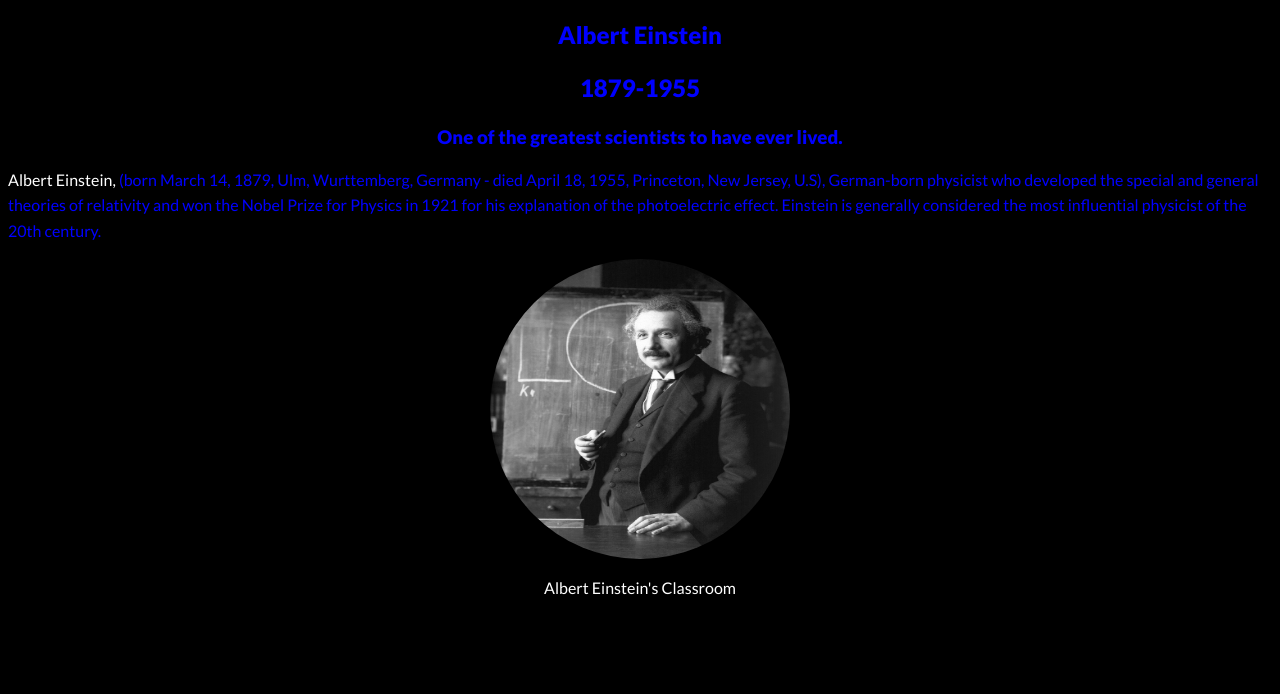
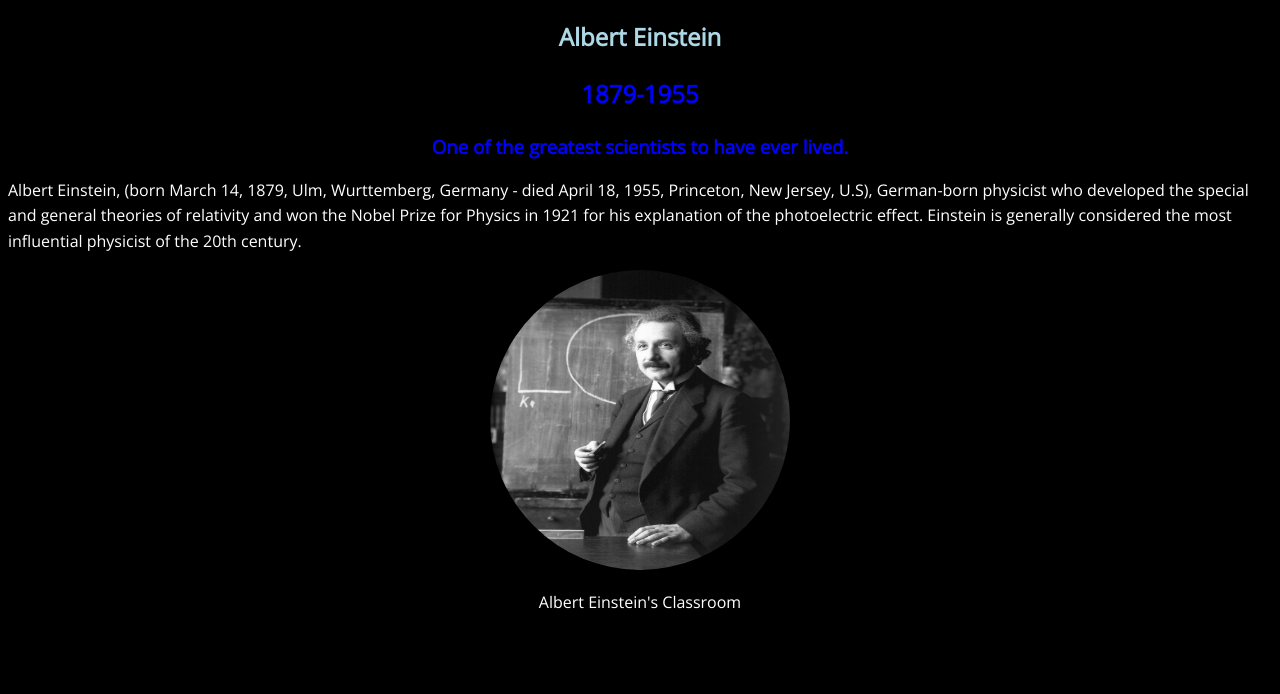
Before and after one commit to Oluwatosin017/Albert-Einstein-tribute, a plain HTML site: page index.html in a window 1280 px wide. Shown: the top 694 px of the page. Drawn offline with nearby package versions, Linux system fonts and the light colour scheme.

Commit message:
Fixes and addition

```diff
--- a/index.css
+++ b/index.css
@@ -9,10 +9,9 @@ img{
 body{
     background-color: black;
     color: white;
-    font-family: 'Lato', sans-serif;
 }
 .long-history-about-baba-einstein {
-    color: blue;
+    color: white;
     line-height: 160%;
 }
 
@@ -21,5 +20,5 @@ li {
 }
 
 strong, b {
-    color: blue;
+    color: lightblue;
 }
--- a/index.html
+++ b/index.html
@@ -5,9 +5,11 @@
     <meta name="viewport" content="width=device-width, initial-scale=1.0">
     <title>Biography Of Albert Einstein</title>
     <link rel="stylesheet" href="index.css">
-<link href="https://fonts.googleapis.com/css2?family=Lato:wght@400;900&display=swap" rel="stylesheet">
+    <link href="https://fonts.googleapis.com/css2?family=Open+Sans&display=swap" rel="stylesheet">
+    <link href="https://fonts.googleapis.com/css2?family=Poppins:ital@1&display=swap" rel="stylesheet">
+
 </head>
-<body>
+<body style="font-family: 'Open Sans', sans-serif;">
     <section>
         <h1><strong>Albert Einstein</strong></h1>
         <h2><p>1879-1955</p></h2>
@@ -57,6 +59,6 @@
         <li><b>May 1948:</b> The State of Israel is established by the United Nations.</li>
         <li><b>November 1952:</b> After Chaim Weizmann's death, Einstein is offered the presidency of Israel. He declines.</li>
         <li><b>April 18, 1955:</b> Einstein dies in New Jersey. His body is cremated and his papers turned over to the Hebrew University in Jerusalem.</li>
-
+    <footer style="margin-top: 40px;"><small><i> Made by Taiwo Oluwatosin </i></small></footer>
 </body>
 </html>
```
